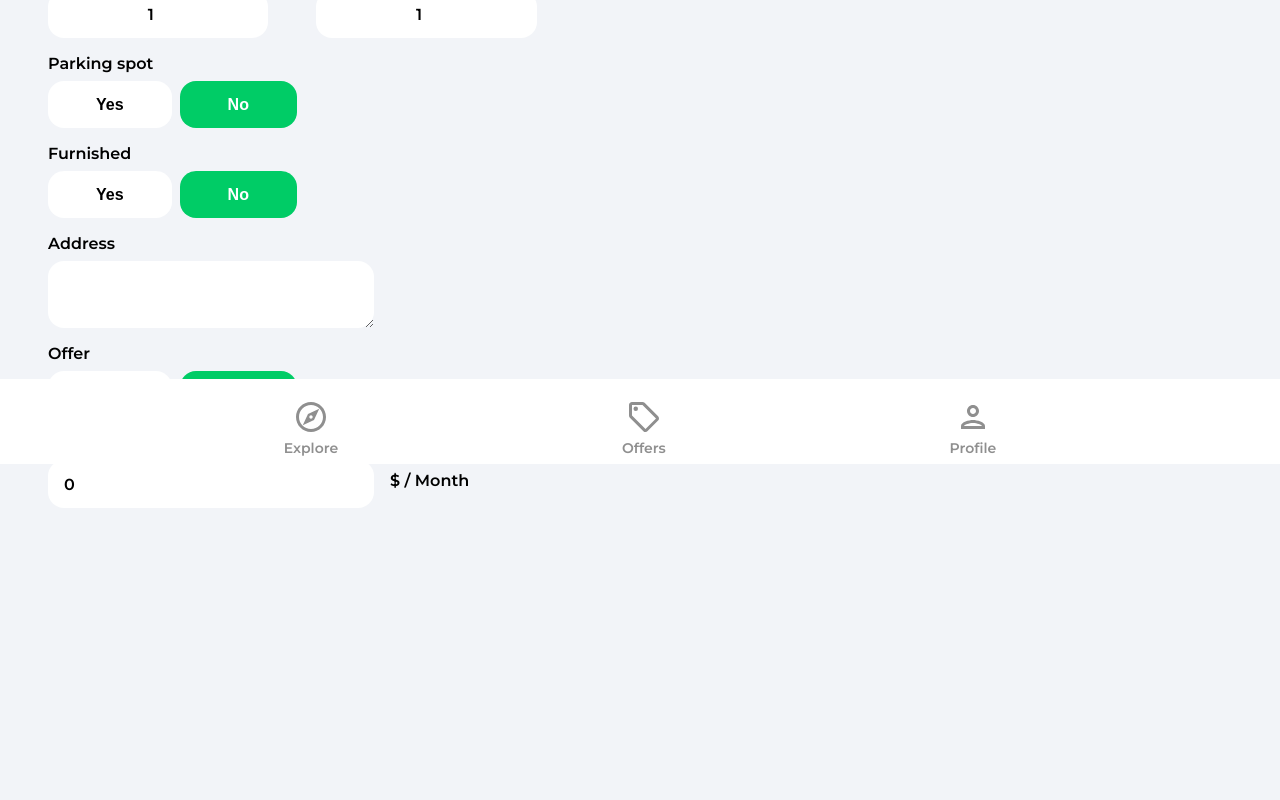
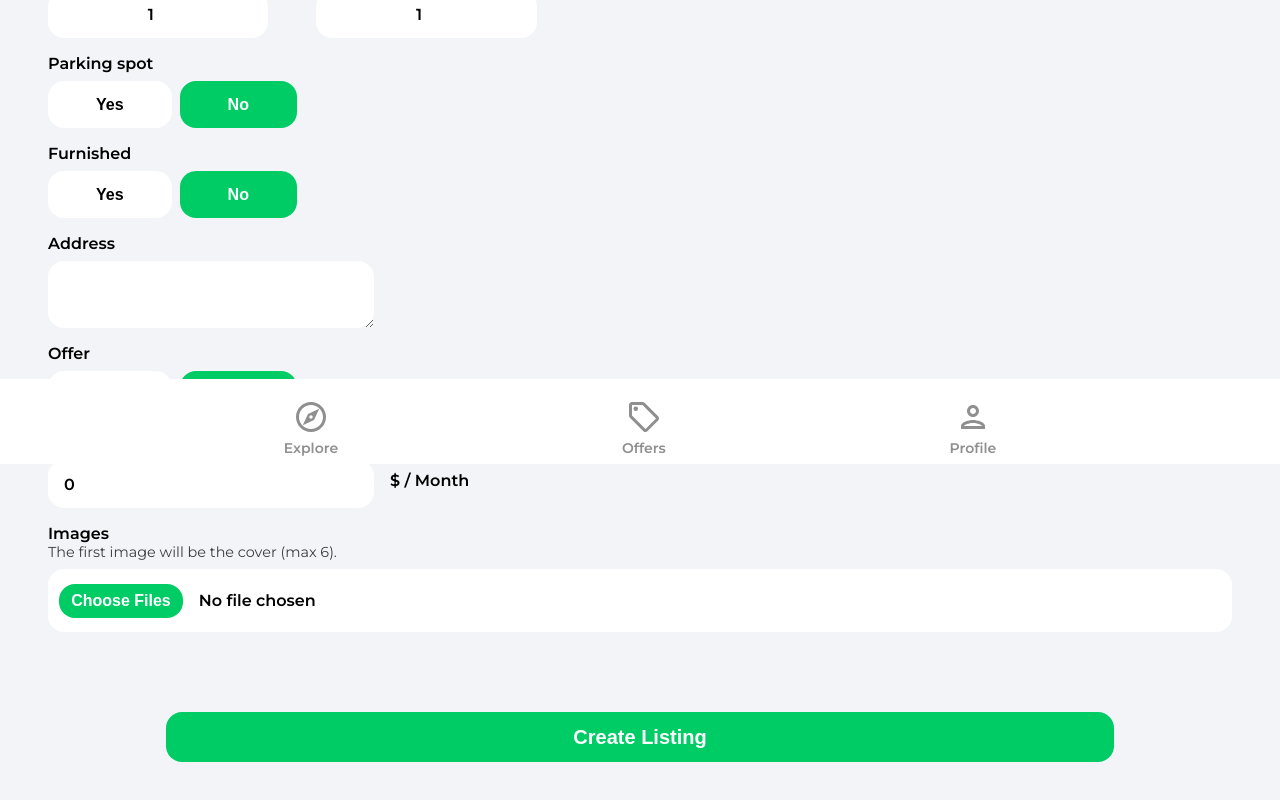
Before and after one commit to it27427/house-marketplace-app, a React (Vite) app: page /create-listing in a window 1280 px wide. Shown: the part 336-1136 px from the top of the page. Before the commit the page ends 1004 px from the top, so only its background shows below. Built offline with nearby package versions, Linux system fonts and the light colour scheme; no server answers; sample sign-in values are in the browser's storage.

Commit message:
createlisting-form markup completed

```diff
--- a/src/pages/CreateListing.jsx
+++ b/src/pages/CreateListing.jsx
@@ -97,7 +97,6 @@
               Rent
             </button>
           </div>
-
           <label className='formLabel'>Name</label>
           <input
             type='text'
@@ -109,7 +108,6 @@
             maxLength='32'
             required
           />
-
           <div className='formRooms flex'>
             <div>
               <label className='formLabel'>Bedrooms</label>
@@ -139,7 +137,6 @@
               />
             </div>
           </div>
-
           <label className='formLabel'>Parking spot</label>
           <div className='formButtons'>
             <button
@@ -165,7 +162,6 @@
               No
             </button>
           </div>
-
           <label className='formLabel'>Furnished</label>
           <div className='formButtons'>
             <button
@@ -193,7 +189,6 @@
               No
             </button>
           </div>
-
           <label className='formLabel'>Address</label>
           <textarea
             className='formInputName'
@@ -202,7 +197,6 @@
             onChange={onMutate}
             required
           ></textarea>
-
           {!geolocationEnabled && (
             <div className='formRooms flex'>
               <div>
@@ -230,7 +224,6 @@
               </div>
             </div>
           )}
-
           <label className='formLabel'>Offer</label>
           <div className='formButtons'>
             <button
@@ -254,7 +247,6 @@
               No
             </button>
           </div>
-
           <label className='formLabel'>Regular Price</label>
           <div className='formPriceDiv'>
             <input
@@ -270,7 +262,6 @@
 
             {type === 'rent' && <p className='formPriceText'>$ / Month</p>}
           </div>
-
           {offer && (
             <>
               <label className='formLabel'>Discounted Price</label>
@@ -286,6 +277,23 @@
               />
             </>
           )}
+          <label className='formLabel'>Images</label>
+          <p className='imagesInfo'>
+            The first image will be the cover (max 6).
+          </p>
+          <input
+            type='file'
+            className='formInputFile'
+            id='images'
+            onChange={onMutate}
+            max='6'
+            accept='.jpg,.jpeg,.png'
+            multiple
+            required
+          />
+          <button type='submit' className='primaryButton createListingButton'>
+            Create Listing
+          </button>
         </form>
       </main>
     </div>
```
